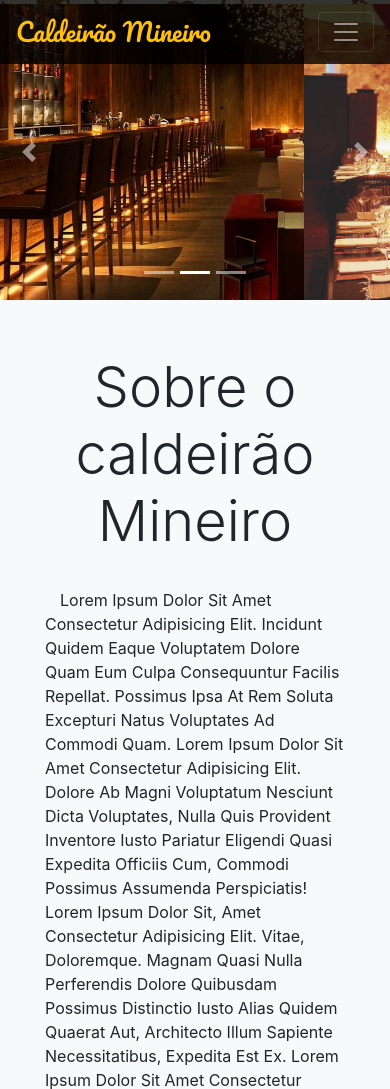
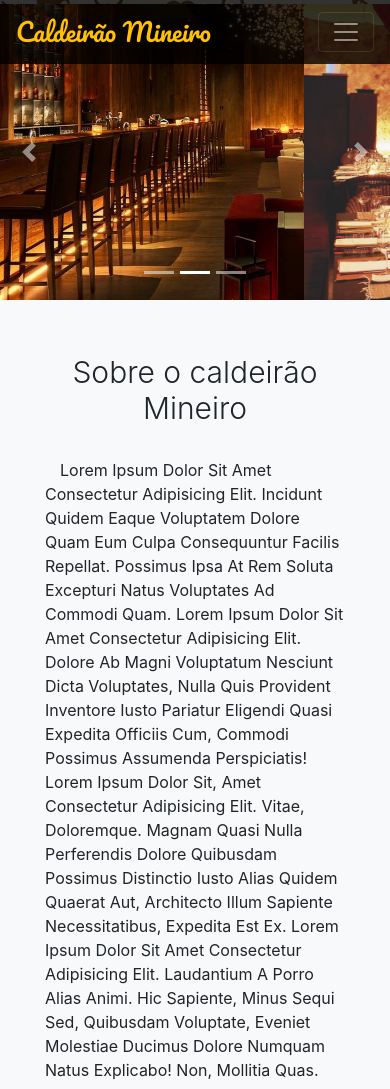
Before and after one commit to MagalhaesDev/Restaurant-leading-page, a plain HTML site: page index.html in a window 390 px wide. Shown: the top 1089 px of the page. Drawn offline with nearby package versions, Linux system fonts and the light colour scheme.

Commit message:
alteration mobile two

```diff
--- a/index.html
+++ b/index.html
@@ -45,6 +45,9 @@
          }
          .max-img{
            width: 700px;
+         }
+         .about-caldeirao > h1{
+           font-size: 30px;
          }
       }
     </style>
```
